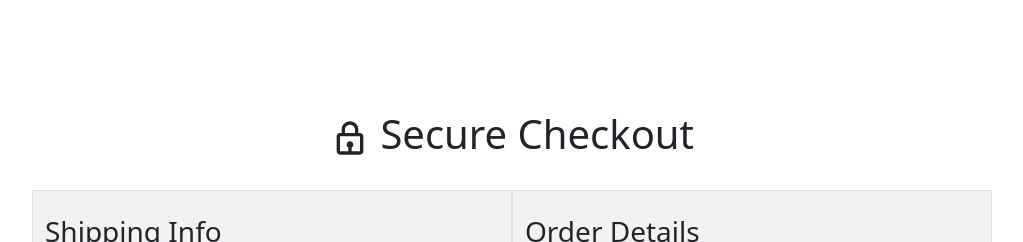
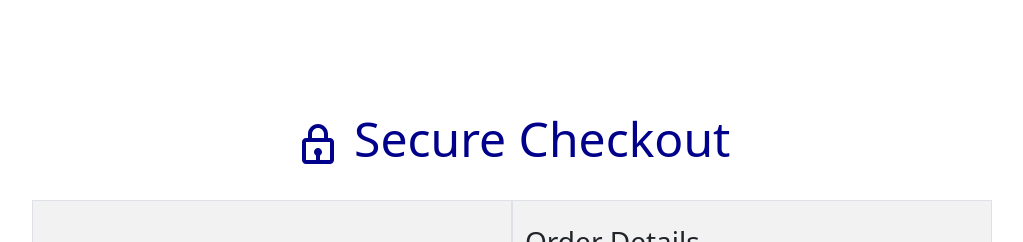
Before and after one commit to CiprianoPrince/o-kayto, a React (Vite) app in the folder client/: page /Checkout in a window 1280 px wide. Shown: the top 242 px of the page, without its empty margins (128-1151 px from the left). Built offline with nearby package versions, Linux system fonts and the light colour scheme.

Commit message:
Adding successful

```diff
--- a/client/src/App.jsx
+++ b/client/src/App.jsx
@@ -1,15 +1,16 @@
 import { Routes, Route } from "react-router-dom"
 import MainLayout from "./components/layout/Frontend/Layout"
 import Home from "./pages/Home/Home"
-// import Checkout from "./pages/Checkout/Checkout"
+import Checkout from "./pages/Checkout/Checkout"
 import Payment from "./pages/Checkout/Payment"
+import Successful from "./pages/Checkout/Successful"
 
 import Collection from "./pages/Collection/Collection"
 import About from "./pages/About/About"
 import Contact from "./pages/Contact/Contact"
 import Cart from "./pages/Cart/Cart"
 import Wishlist from "./pages/Wishlist/Wishlist"
-import Checkout from "./pages/Checkout/Checkout"
+
 import Settings from "./pages/Settings/Settings"
 import Signin from "./pages/Signin/Signin"
 import Signup from "./pages/Signup/Signup"
@@ -28,6 +29,7 @@ function App() {
           {/* <Route path='wishlist' element={<Wishlist />} /> */}
           <Route path='Checkout' element={<Checkout />} />
           {/* <Route path='Payment' element={<Payment/>} /> */}
+          {/* <Route path='Successful' element={<Successful/>} /> */}
           {/* <Route path='settings' element={<Settings />} /> */}
           {/* <Route path='admin' element={<Admin />} /> */}
         </Route>
--- a/client/src/pages/Checkout/Checkout.jsx
+++ b/client/src/pages/Checkout/Checkout.jsx
@@ -11,10 +11,10 @@ const Checkout = () => {
     <div className='content'>
     <div className='container-md w-75'>
 
-    <h1 className='pb-4'> <BiLock /> Secure Checkout</h1>
+    <h1 className='pb-4 title'> <BiLock /> Secure Checkout</h1>
 
     <Row xs="2">
-    <Col className="bg-light border">
+    <Col className="bg-light border p-4">
 
           <Form>
           <h3 className='pt-4'>Shipping Info</h3>
@@ -176,7 +176,7 @@ const Checkout = () => {
 
 
 
-   <div class="m-checkout__form-header cart-items">
+  <div class="m-checkout__form-header cart-items">
 <h3 class="h__h3">
 Your Cart
 <span>
--- a/client/src/pages/Checkout/Payment.jsx
+++ b/client/src/pages/Checkout/Payment.jsx
@@ -15,7 +15,7 @@ const Payment = () => {
         <h1>o-Kayto!</h1>
     </div>
 
-    <Card className='cardstyle' style={{ width: '50rem' }}>
+    <Card className='cardstyle' style={{ width: '53rem' }}>
       <ListGroup variant="flush">
 
         <ListGroup.Item><div class="info text-center">
--- /dev/null
+++ b/client/src/pages/Checkout/Successful.jsx
@@ -0,0 +1,18 @@
+import React from 'react'
+import Card from 'react-bootstrap/Card';
+import "./successful.css";
+
+const Successful = () => {
+  return (
+    <div className='container-fluid '>
+        <div className='container1'>
+        <h1 className='title'>o-Kayto!</h1>
+    <Card className=" text-white img-success" >
+      <Card.Img src="https://ruperhat.com/wp-content/uploads/2020/06/Paymentsuccessful21.png" alt="Card image " className='h-100'  />
+    </Card>
+        </div>
+    </div>
+  )
+}
+
+export default Successful
--- a/client/src/pages/Checkout/checkout.css
+++ b/client/src/pages/Checkout/checkout.css
@@ -11,3 +11,8 @@ img {
    height: 150px;
    width: 200px;
 }
+
+.title {
+    font-size: 6vh;
+    color: darkblue;
+}
--- /dev/null
+++ b/client/src/pages/Checkout/successful.css
@@ -0,0 +1,20 @@
+* {
+    box-sizing: border-box;
+  }
+.container1 {
+    display: flex;
+    align-items: center;
+    padding-top: 10vh;
+    height: 100vh;
+    flex-direction: column;
+    background-color: whitesmoke
+}
+.img-success {
+    width: 100vh;
+
+    }
+
+.title {
+    font-size: 6vh;
+    color: darkblue;
+}
```
